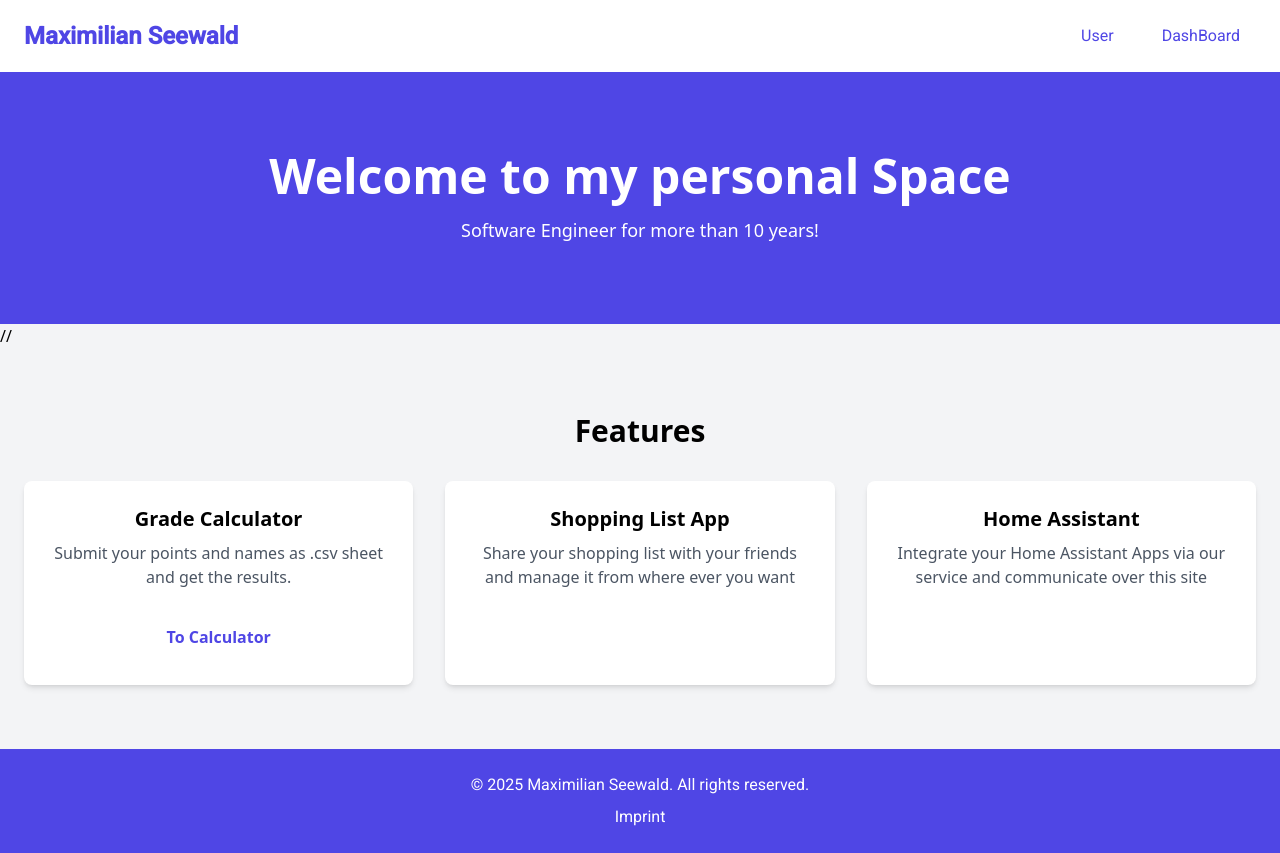
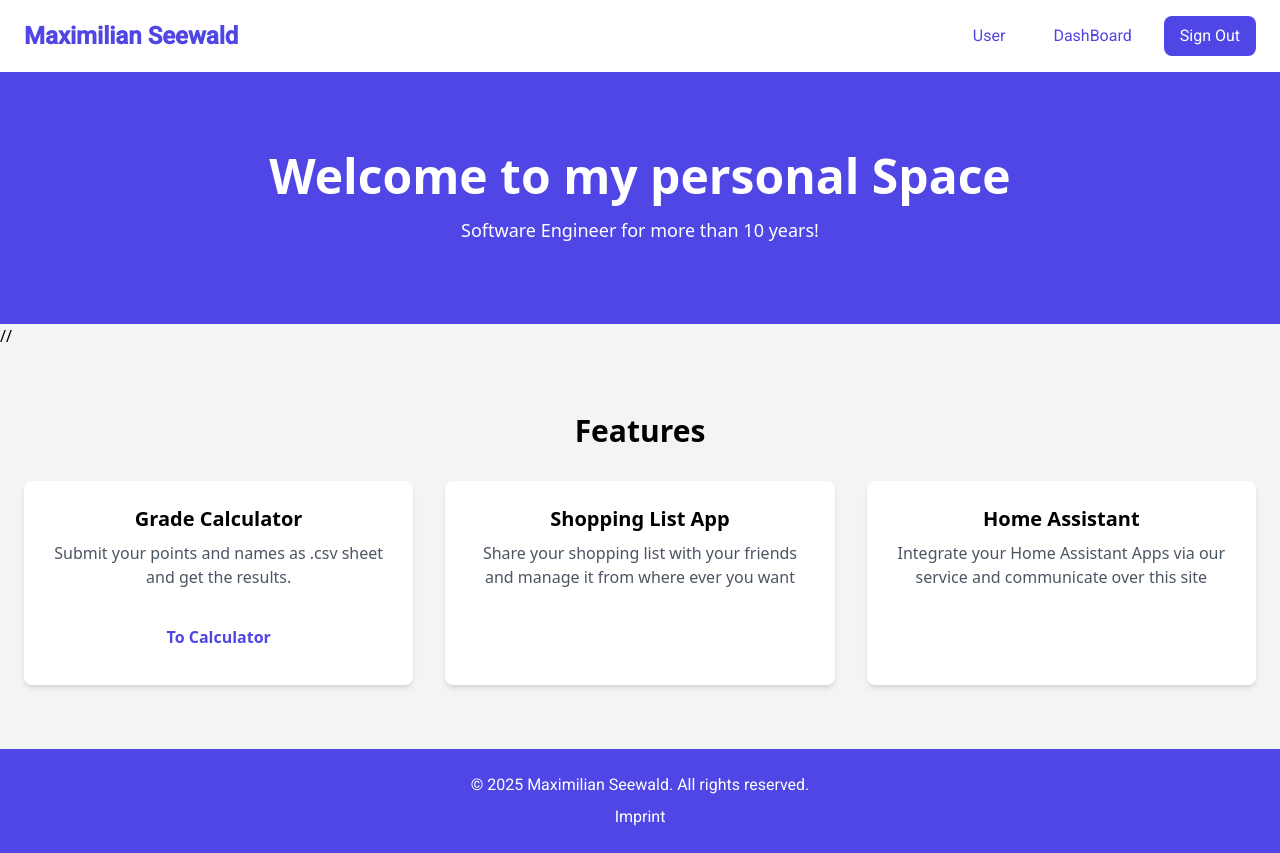
Before and after one commit to MaximilianSeewald/KtorFramework, an Angular app in the folder webapp/: page /landing in a window 1280 px wide. Built offline with nearby package versions, Linux system fonts and the light colour scheme.

Commit message:
add logout button in frontend

```diff
--- a/webapp/src/app/app.component.html
+++ b/webapp/src/app/app.component.html
@@ -10,7 +10,10 @@
         <button *ngIf="isLoggedIn()" class="text-indigo-600 px-4 py-2 rounded-lg ml-4" routerLink="/dashboard">
           DashBoard
         </button>
-        <button *ngIf="!isLoggedIn()" class="bg-indigo-600 text-white px-4 py-2 rounded-lg ml-4" routerLink="/login">
+        <button *ngIf="isLoggedIn" class="bg-indigo-600 text-white px-4 py-2 rounded-lg ml-4" (click)="logout()">
+          Sign Out
+        </button>
+        <button *ngIf="!(isLoggedIn)" class="bg-indigo-600 text-white px-4 py-2 rounded-lg ml-4" routerLink="/login">
           Sign Up
         </button>
       </div>
--- a/webapp/src/app/app.component.ts
+++ b/webapp/src/app/app.component.ts
@@ -1,5 +1,5 @@
 import {Component} from '@angular/core';
-import {RouterLink, RouterOutlet} from '@angular/router';
+import {Router, RouterLink, RouterOutlet} from '@angular/router';
 import {FormsModule} from '@angular/forms';
 import {AuthService} from './auth.service';
 import {map} from 'rxjs/operators';
@@ -16,11 +16,17 @@ import {NgIf} from '@angular/common';
 
 export class AppComponent {
 
-  constructor(public authService: AuthService) {}
+  constructor(public authService: AuthService, public router: Router) {}
 
   isLoggedIn(): Observable<boolean> {
     return this.authService.verifyToken().pipe( map((isValid) => {
       return isValid;
     }))
   }
+
+  logout() {
+    this.authService.logout();
+    this.router.navigate(['landing']);
+  }
+
 }
--- a/webapp/src/app/auth.service.ts
+++ b/webapp/src/app/auth.service.ts
@@ -32,4 +32,7 @@ export class AuthService {
     );
   }
 
+  logout() {
+    localStorage.removeItem('token');
+  }
 }
```
